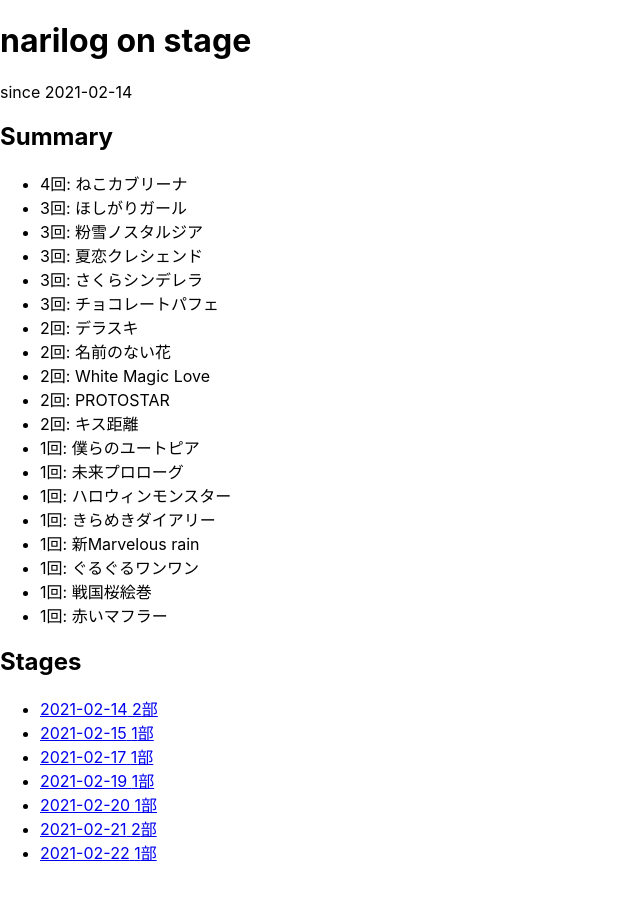
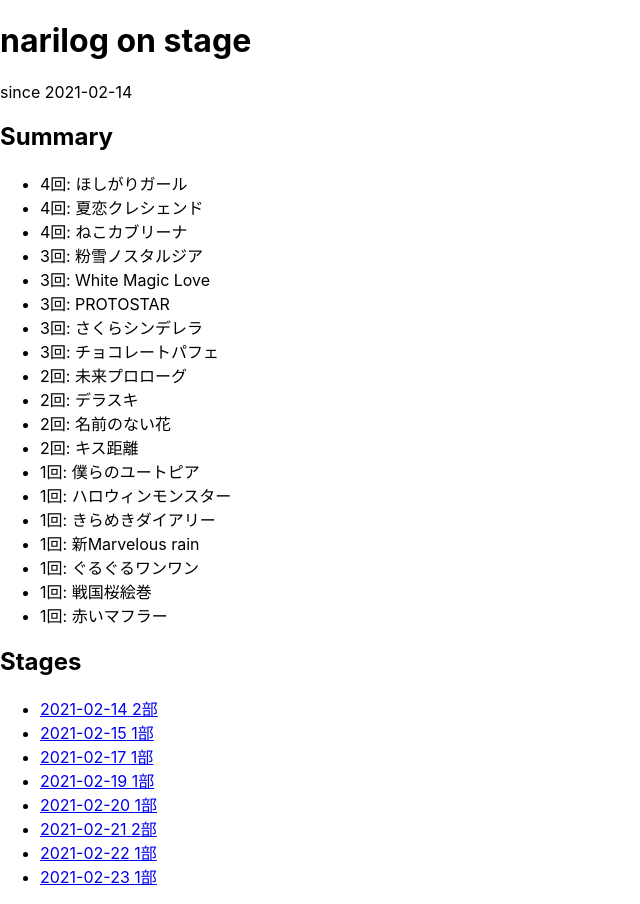
Before and after one commit to fusho-takahashi/narilog-on-stage, a Next.js app: page / in a window 1280 px wide. Shown: the whole page, without its empty margins (0-640 px from the left). Before the commit the page ends 880 px from the top, so only its background shows below. Built offline with nearby package versions, Linux system fonts and the light colour scheme.

Commit message:
add 2021-02-23 data

```diff
--- a/data/log.ts
+++ b/data/log.ts
@@ -80,4 +80,17 @@ export const stageLogs: StageLog[] = [
       'チョコレートパフェ',
     ],
   },
+  {
+    id: '2021-02-23-1',
+    date: '2021-02-23',
+    section: 1,
+    place: '新宿アイドルステージ',
+    songs: [
+      'PROTOSTAR',
+      'ほしがりガール',
+      'White Magic Love',
+      '夏恋クレシェンド',
+      '未来プロローグ',
+    ],
+  },
 ];
```
